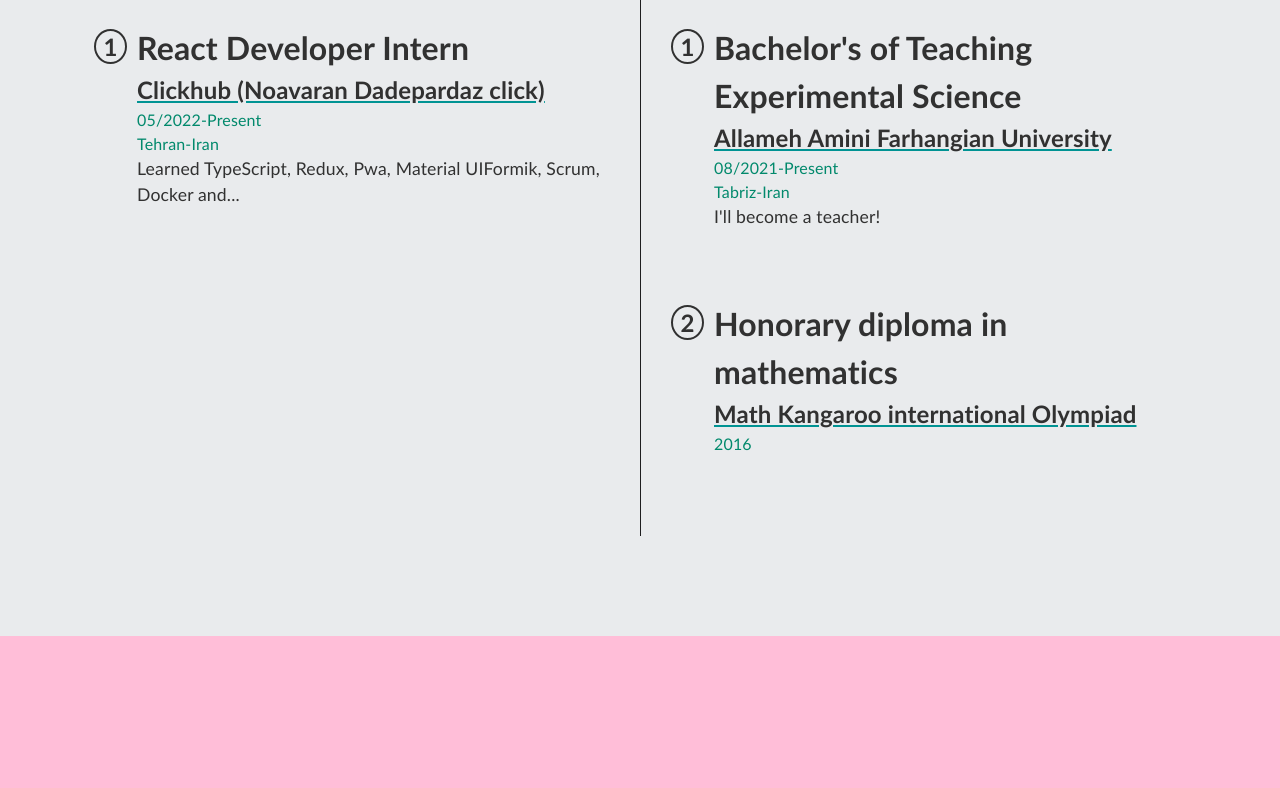
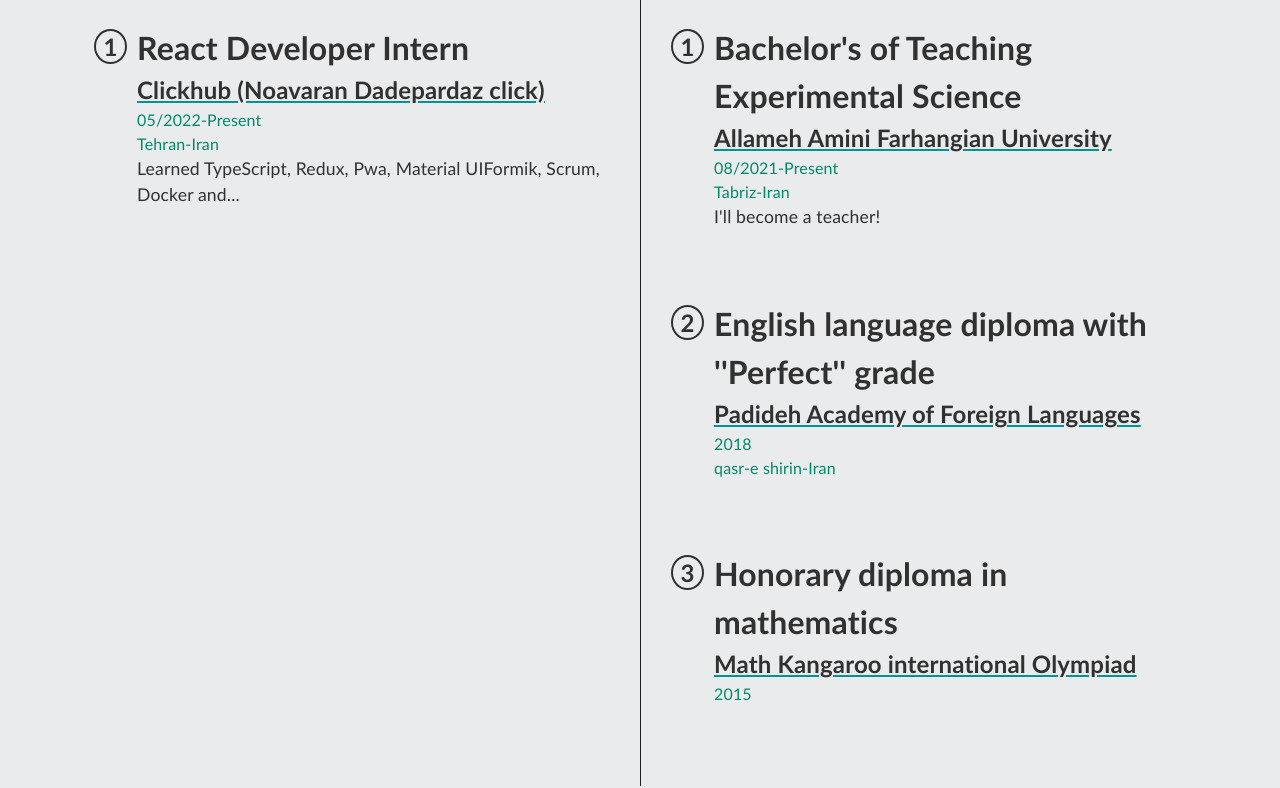
Before and after one commit to sina-olfati/sina-olfati-site, a React (Create React App) app: page /resume in a window 1280 px wide. Shown: the part 1611-2399 px from the top of the page. Built offline with nearby package versions, Linux system fonts and the light colour scheme; a web font is replaced by a local one.

Commit message:
used half spaces | adding my English degree

```diff
--- a/public/assets/locales/en/translation.json
+++ b/public/assets/locales/en/translation.json
@@ -43,9 +43,13 @@
     "resume-work-edu-one-time": "08/2021-Present",
     "resume-work-edu-one-workplace": "Tabriz-Iran",
     "resume-work-edu-one-about": "I'll become a teacher!",
-    "resume-work-edu-two-title": "Honorary diploma in mathematics",
-    "resume-work-edu-two-place": "Math Kangaroo international Olympiad",
-    "resume-work-edu-two-time": "2016",
+    "resume-work-edu-two-title": "English language diploma with ''Perfect'' grade",
+    "resume-work-edu-two-place": "Padideh Academy of Foreign Languages",
+    "resume-work-edu-two-time": "2018",
+    "resume-work-edu-two-workplace": "qasr-e shirin-Iran",
+    "resume-work-edu-three-title": "Honorary diploma in mathematics",
+    "resume-work-edu-three-place": "Math Kangaroo international Olympiad",
+    "resume-work-edu-three-time": "2015",
 
 
     "resume-langs-languages": "Languages",
--- a/src/components/menu/Menu.css
+++ b/src/components/menu/Menu.css
@@ -91,41 +91,41 @@
     .menu-button{
         display: flex;
     }
-    .menu header.inactive-menu {
+    .menu .inactive-menu {
         animation: disapear 0.5s;
         display: none;
     }
-    header.active-menu .top-bar {
+    .active-menu .top-bar {
         animation: apear 0.2s;
         height: 100vh;
         flex-direction: column-reverse;
         align-items: center;
         justify-content: space-around;
     }
-    header.active-menu .top-bar {
+    .active-menu .top-bar {
         height: 100vh;
         flex-direction: column-reverse;
         align-items: center;
         justify-content: space-around;
     }
-    header.active-menu .options {
+    .active-menu .options {
        height: 40%;
        position: relative;
        bottom: 150px;
 
     }
-    header.active-menu .options ul {
+    .active-menu .options ul {
         height: 100%;
         display: flex;
         flex-direction: column;
         justify-content: space-between;
         align-items: center;
     }
-    header.active-menu .link {
+    .active-menu .link {
         font-size: 1.5rem;
         font-weight: 500;
     }
-    header.active-menu .lang {
+    .active-menu .lang {
         height: 50px;
         font-size: 1.5rem;
     }
--- a/src/components/resume/Work.tsx
+++ b/src/components/resume/Work.tsx
@@ -60,8 +60,17 @@ const Work = () => {
               <div className='div-one'>2</div>
               <div className='div-two'>
               <h2>{t("resume-work-edu-two-title")}</h2>
-              <a href='https://www.mathkangaroo.in'><h3>{t("resume-work-edu-two-place")}</h3></a>
-              <h6>{t("resume-work-edu-two-time")}</h6>
+              <a href='https://taap.cfu.ac.ir'><h3>{t("resume-work-edu-two-place")}</h3></a>
+              <h6>{t("resume-work-edu-two-time")} <br /> {t("resume-work-edu-two-workplace")}</h6>
+              </div>
+            </div>
+
+            <div className='work-work-one reveal'>
+              <div className='div-one'>3</div>
+              <div className='div-two'>
+              <h2>{t("resume-work-edu-three-title")}</h2>
+              <a href='https://www.mathkangaroo.in'><h3>{t("resume-work-edu-three-place")}</h3></a>
+              <h6>{t("resume-work-edu-three-time")}</h6>
               </div>
             </div>
 
--- a/src/index.css
+++ b/src/index.css
@@ -14,3 +14,10 @@ body {
   font-family: IRANSans;
   font-size: 1rem;
 }
+
+*::selection {
+  /* color: #ddf7f8; */
+  color: #f0edcc;
+  /* background-color: #9ab8ba; */
+  background-color: #02342f;
+}
```
Also changed, not shown: public/assets/locales/fa/translation.json (+25 -23 lines), public/index.css (line endings or trailing spaces).
